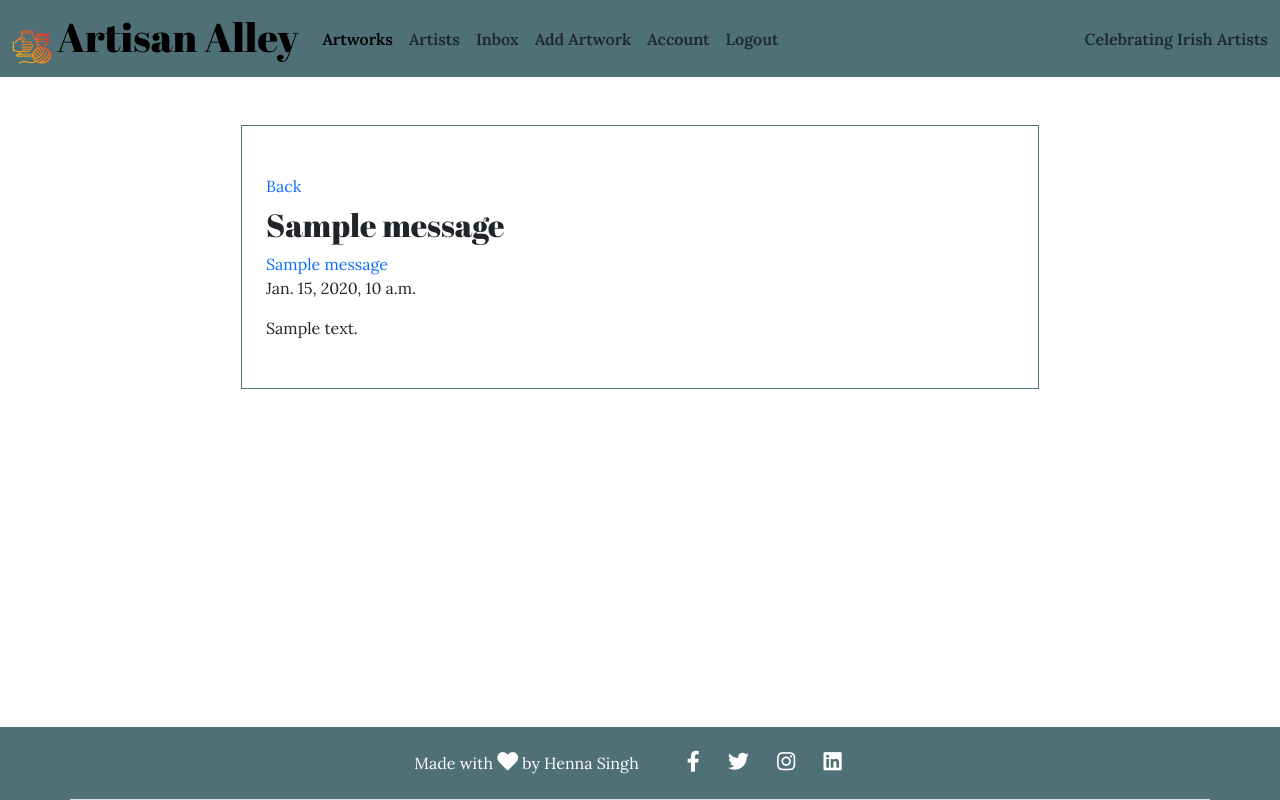
After one commit to hennasingh/ArtisanAlley, a Django app: page /artists/message/00000000-0000-0000-0000-000000000001/ in a window 1280 px wide. The commit adds this page. Run offline with Django 4.2, Linux system fonts and the light colour scheme; a user stored in the database is signed in; tables that the repository leaves empty hold one stand-in row (values such as "Sample post"); some libraries are stand-ins or nearby versions.

Commit message:
Add message.html to display messages in inbox

```diff
--- /dev/null
+++ b/artists/templates/artists/message.html
@@ -0,0 +1,27 @@
+{% extends 'main.html' %}
+
+{% block content %}
+
+<section>
+    <div class="container">
+        <div class="row">
+            <div class="col-sm-6 col-lg-4 mx-auto my-5 p-4 text-center message-box">
+
+                <div class="message text-start">
+                    <a class="text-decoration-none" href="{% url 'inbox' %}">Back</a>
+                    <h2 class="message-subject my-2">{{message.subject}}</h4>
+                        {% if message.sender %}
+                        <a href="{% url 'artist-profile' message.sender.id  %}"
+                            class="message-author text-decoration-none">{{message.name}}</a>
+                        {% else %}
+                        <p class="message-author">{{message.name}}</p>
+                        {% endif %}
+                        <p class="message-date text-start">{{message.created}}</p>
+                        <div class="message-body text-start">{{message.body|linebreaksbr}}</div>
+                </div>
+            </div>
+        </div>
+    </div>
+</section>
+
+{% endblock content %}
--- a/artists/urls.py
+++ b/artists/urls.py
@@ -13,4 +13,5 @@ urlpatterns = [
     path('edit-account/', views.editAccount, name="edit-account"),
 
     path('inbox/', views.inbox, name="inbox"),
+    path('message/<str:pk>/', views.viewMessage, name="message"),
 ]
--- a/artists/views.py
+++ b/artists/views.py
@@ -3,7 +3,7 @@ from django.contrib.auth import login, authenticate, logout
 from django.contrib.auth.decorators import login_required
 from django.contrib import messages
 from django.contrib.auth.models import User
-from .models import Profile
+from .models import Profile, Message
 from .forms import CustomUserCreationForm, ProfileForm
 from .utils import paginateProfiles
 from django.db.models import Q
@@ -107,3 +107,26 @@ def editAccount(request):
 
     context = {'form': form}
     return render(request, 'artists/profile_form.html', context)
+
+
+@login_required(login_url='login')
+def inbox(request):
+    profile = request.user.profile
+    messageRequests = profile.receiver_messages.all()
+    unreadCount = messageRequests.filter(is_read=False).count()
+
+    context = {'messageRequests': messageRequests, 'unreadCount': unreadCount}
+    return render(request, 'artists/inbox.html', context)
+
+
+@login_required(login_url='login')
+def viewMessage(request, pk):
+    profile = request.user.profile
+    message = profile.receiver_messages.get(id=pk)
+
+    if message.is_read == False:
+        message.is_read = True
+        message.save()
+
+    context={'message': message}
+    return render(request, 'artists/message.html', context)
--- a/static/styles/main.css
+++ b/static/styles/main.css
@@ -114,6 +114,7 @@ span > small {
   font-weight: 700;
   color: #553f34;
 }
+
 /* Artist Card Styles */
 .artist-card img {
   object-fit: cover;
@@ -208,6 +209,60 @@ span > small {
   margin-right: 10px;
 }
 
+/* Inbox */
+.inbox {
+  height: 90vh;
+}
+
+.messages {
+  list-style: none;
+  padding: 0.5rem 3rem;
+  border: 2px solid #7fb1bc;
+  border-radius: 0.7rem;
+}
+
+.message {
+  padding: 1.5rem 0;
+}
+
+.message-unread a span {
+  font-weight: 700;
+  color: #553f34;
+}
+
+.message > a span {
+  font-size: 1.1rem;
+  font-weight: 500;
+}
+
+.message:not(:last-child) {
+  border-bottom: 2px solid #7fb1bc;
+}
+
+.message > a {
+  display: flex;
+  gap: 1rem;
+}
+
+.message-author,
+.message-date {
+  flex-basis: 25%;
+}
+
+.message-subject {
+  flex-basis: 50%;
+}
+
+.message-date {
+  text-align: right;
+}
+
+.message-box {
+  width: 70%;
+  margin: 2rem auto;
+  border: 1px solid #4f7077;
+}
+
 /* Footer */
 footer {
   margin-top: auto;
--- a/templates/main.html
+++ b/templates/main.html
@@ -52,6 +52,9 @@
                         </li>
 
                         {% if request.user.is_authenticated %}
+                        <li class="nav-item">
+                            <a class="nav-link" aria-current="page" href="{% url 'inbox' %}">Inbox</a>
+                        </li>
                         <li class="nav-item">
                             <a class="nav-link" aria-current="page" href="{% url 'create-artwork' %}">Add Artwork</a>
                         </li>
```
Also changed, not shown: artists/templates/artists/inbox.html (added, +30 -0 lines).
